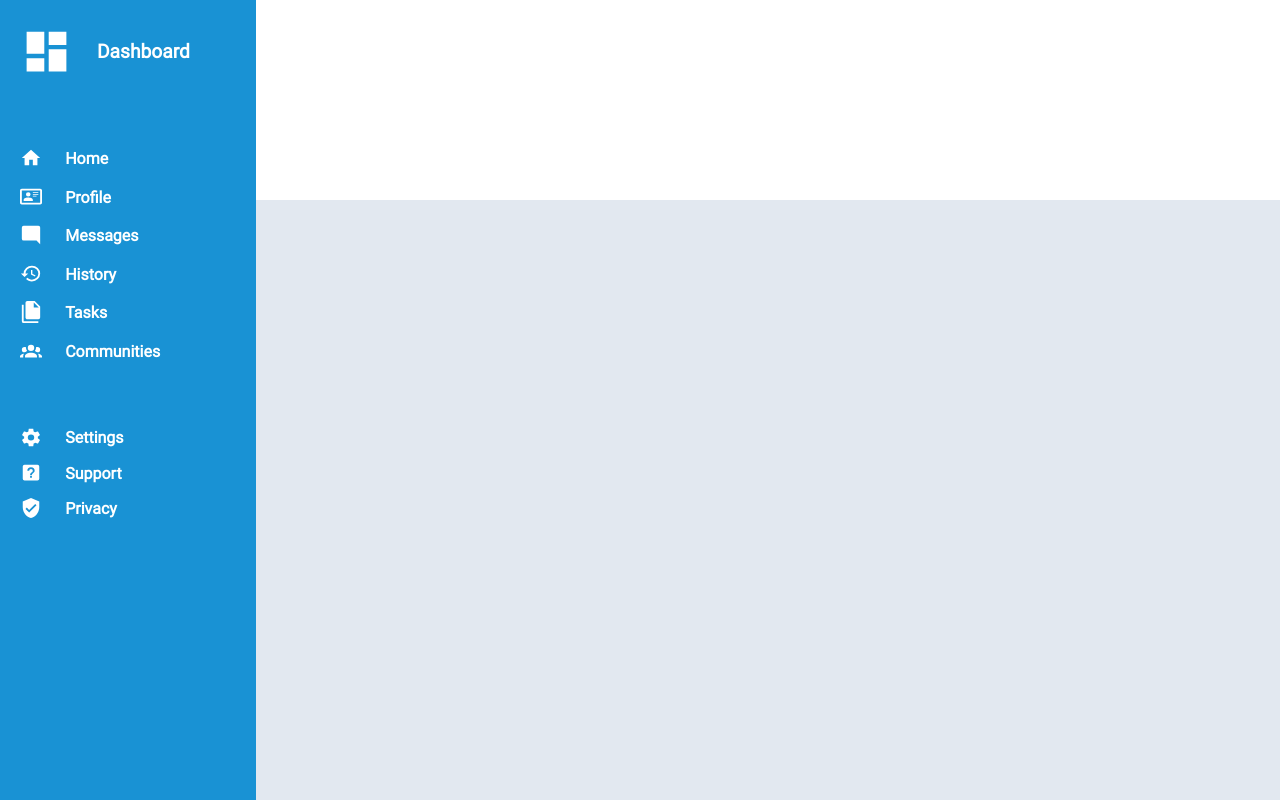
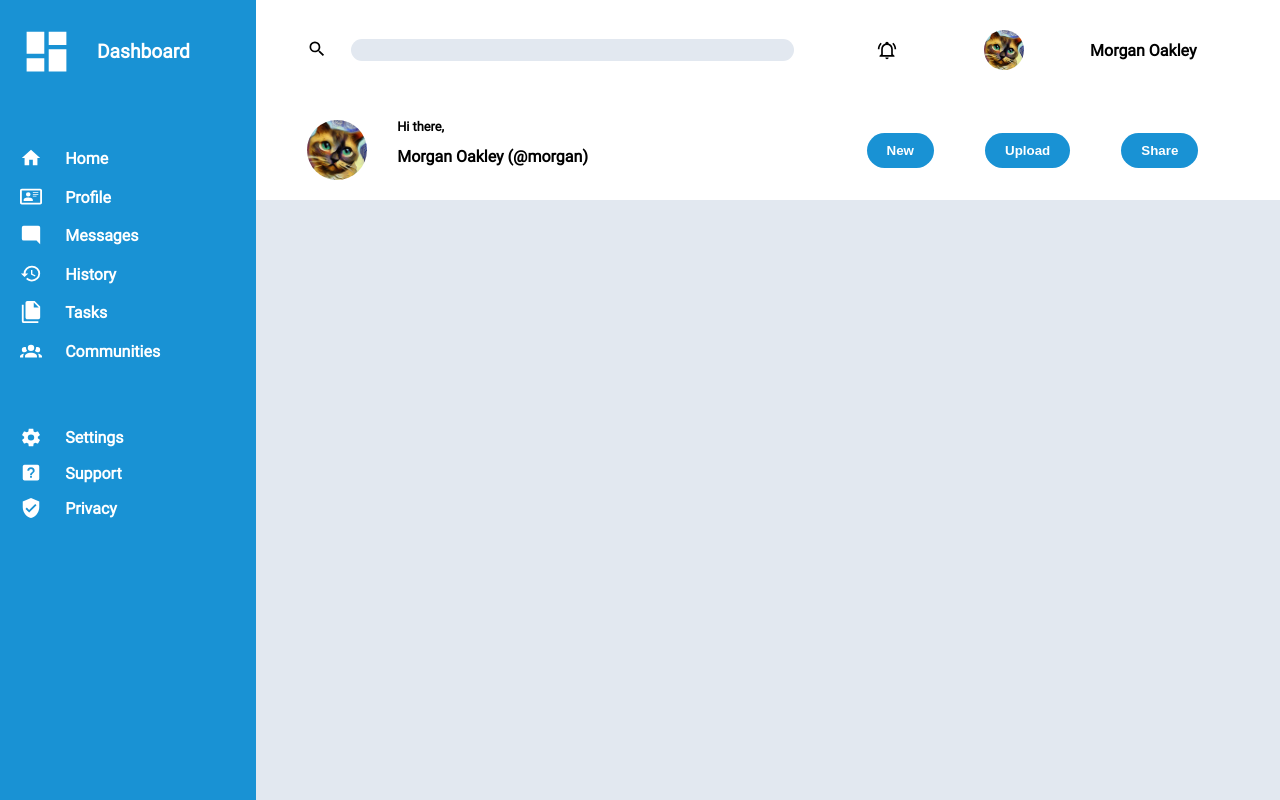
Before and after one commit to tjlsimoes/admin-dashboard, a plain HTML site: page index.html in a window 1280 px wide. Drawn offline with Linux system fonts and the light colour scheme.

Commit message:
Sketch header

```diff
--- a/index.html
+++ b/index.html
@@ -55,7 +55,32 @@
       </div>
     </div>
   </div>
-  <div class="header"></div>
+  <div class="header">
+    <div class="top-left">
+      <img class="symbol" src="icons/header/search.svg" alt="Magnifying glass symbol.">
+      <input type="search" name="search" id="search-bar">
+    </div>
+
+    <div class="top-right">
+      <input class="symbol" type="image" src="icons/header/bell.svg" alt="Ringing bell symbol.">
+      <input class="user-icon" type="image" src="icons/header/cat_vangogh.jpeg" alt="AI generated cat image in the style of Van Gogh.">
+      <p>Morgan Oakley</p>
+    </div>
+
+    <div class="down-left">
+      <img class="user-icon" src="icons/header/cat_vangogh.jpeg" alt="AI generated cat image in the style of Van Gogh.">
+      <div class="greeting">
+        <p>Hi there,</p>
+        <p>Morgan Oakley (@morgan)</p>
+      </div>
+    </div>
+
+    <div class="down-right">
+      <button>New</button>
+      <button>Upload</button>
+      <button>Share</button>
+    </div>
+  </div>
   <div class="main-content"></div>
 </body>
 </html>
--- a/style.css
+++ b/style.css
@@ -58,6 +58,80 @@ body {
 
 .header {
   background-color: #FFFFFF;
+  font-weight: bold;
+  display: grid;
+  grid-template: repeat(2, 1fr) / repeat(2, 1fr);
+  place-items: center;
+  padding-left: 5%;
+}
+
+.header img,
+.header .symbol {
+  width: 20px;
+}
+
+.header .top-left {
+  display: grid;
+  grid-template-columns: 1fr 10fr;
+  justify-self: stretch;
+}
+
+.top-left input[type="search"] {
+  border: none;
+  border-radius: 50px;
+  height: 1.4rem;
+  background-color: #E2E8F0;
+}
+
+.header .top-right,
+.header .down-right {
+  display: grid;
+  grid-template-columns: 1fr 1fr 1fr;
+  align-items: center;
+}
+
+.top-right > .user-icon {
+  border-radius: 50%;
+  width: 40px;
+}
+
+.header .down-left{
+  display: grid;
+  grid-template-columns: 1fr 4fr;
+  justify-self: start;
+  justify-items: start;
+  gap: 10%;
+}
+
+.down-left .user-icon  {
+  border-radius: 50%;
+  width: 60px;
+}
+
+.down-left .greeting {
+  display: grid;
+  justify-items: start;
+}
+
+.greeting p:nth-of-type(1) {
+  font-size: 0.8rem;
+}
+
+.header .down-right {
+  display: grid;
+  grid-template-columns: repeat(3, 1fr);
+  gap: 20%;
+  justify-self: start;
+  padding-left: 15%;
+}
+.down-right button {
+  background-color: #1992D4;
+  color: #FFFFFF;
+  font-weight: bold;
+  border: none;
+  padding: 10px 20px;
+  border-radius: 20px;
+
 }
 
 .main-content {
```
Also changed, not shown: icons/header/cat_vangogh.jpeg (added).
